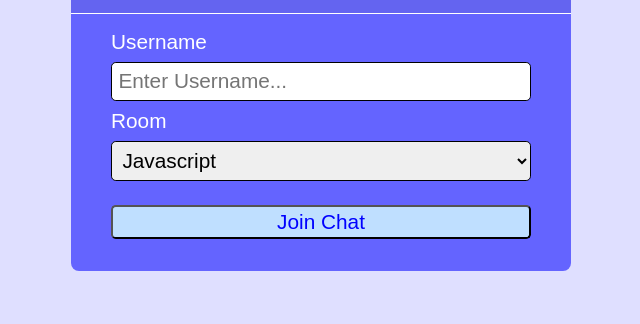
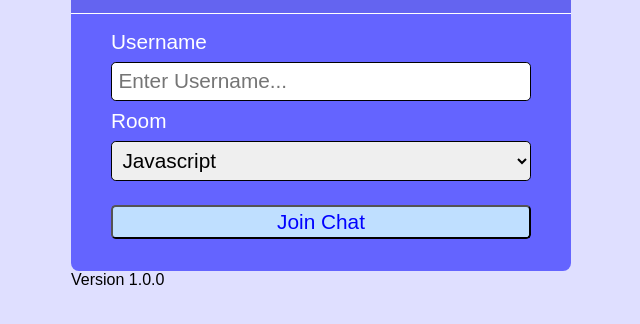
Before and after one commit to KayzMan/ChatCord, a website: page public/index.html in a window 1280 px wide. Shown: the part 88-412 px from the top of the page, without its empty margins (319-959 px from the left). Drawn offline with Linux system fonts and the light colour scheme; files whose address does not match are found by name.

Commit message:
update index.html

```diff
--- a/public/index.html
+++ b/public/index.html
@@ -39,6 +39,10 @@
             </form>
         </main>
 
+        <div class="about">
+            <span class="text">Version 1.0.0</span>
+        </div>
+
     </div>
 
     <script src="./scripts//join.js"></script>
```
